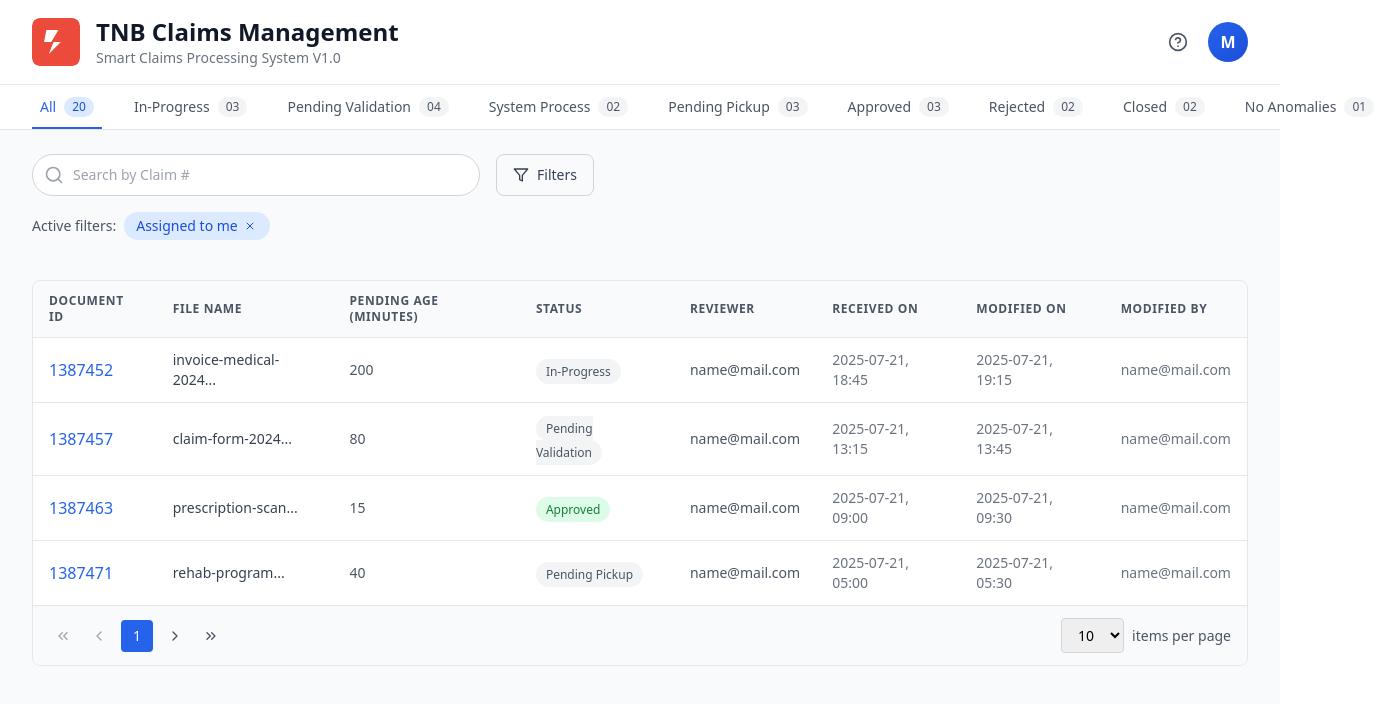
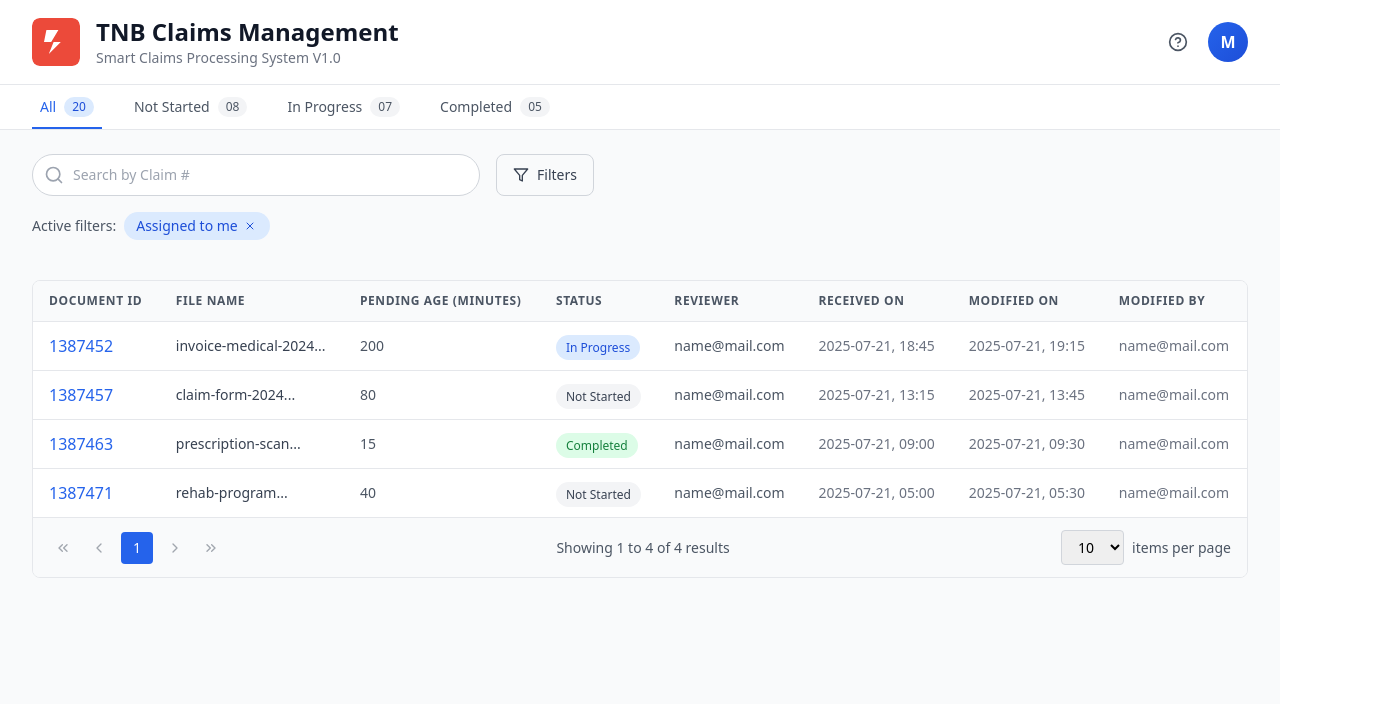
Before and after one commit to naveinavanade/healthcare_tnb, a React (Vite) app: page / in a window 1280 px wide. Both pictures are taken after a click on the button "GET STARTED". Shown: the top 704 px of the page, 1382 px wide, since content can reach past the window. Built offline with nearby package versions, Linux system fonts and the light colour scheme.

Commit message:
Tabs and Pagination

```diff
--- a/App.jsx
+++ b/App.jsx
@@ -159,16 +159,15 @@ const DashboardScreen = ({ onDocumentClick }) => {
     dateTo: ''
   });
 
+  // Pagination state
+  const [currentPage, setCurrentPage] = useState(1);
+  const [itemsPerPage, setItemsPerPage] = useState(10);
+
   const tabs = [
     { name: 'All', count: '20' },
-    { name: 'In-Progress', count: '03' },
-    { name: 'Pending Validation', count: '04' },
-    { name: 'System Process', count: '02' },
-    { name: 'Pending Pickup', count: '03' },
-    { name: 'Approved', count: '03' },
-    { name: 'Rejected', count: '02' },
-    { name: 'Closed', count: '02' },
-    { name: 'No Anomalies', count: '01' }
+    { name: 'Not Started', count: '08' },
+    { name: 'In Progress', count: '07' },
+    { name: 'Completed', count: '05' }
   ];
 
   const getStatusStyles = (status) => {
@@ -187,6 +186,10 @@ const DashboardScreen = ({ onDocumentClick }) => {
 
   const getStatusColor = (status) => {
     const colors = {
+      'Not Started': 'bg-gray-100 text-gray-700',
+      'In Progress': 'bg-blue-100 text-blue-700',
+      'Completed': 'bg-green-100 text-green-700',
+      // Legacy status colors (in case any remain)
       'Captured': 'bg-blue-100 text-blue-700',
       'QA': 'bg-yellow-100 text-yellow-700',
       'Uploaded': 'bg-gray-100 text-gray-700',
@@ -272,68 +275,113 @@ const DashboardScreen = ({ onDocumentClick }) => {
     return filtered;
   };
 
+  // Pagination functions
+  const getPaginatedDocuments = (documents) => {
+    const startIndex = (currentPage - 1) * itemsPerPage;
+    const endIndex = startIndex + itemsPerPage;
+    return documents.slice(startIndex, endIndex);
+  };
+
+  const getTotalPages = (documentsLength) => {
+    return Math.ceil(documentsLength / itemsPerPage);
+  };
+
+  const handlePageChange = (page) => {
+    setCurrentPage(page);
+  };
+
+  const handleItemsPerPageChange = (newItemsPerPage) => {
+    setItemsPerPage(newItemsPerPage);
+    setCurrentPage(1); // Reset to first page when changing items per page
+  };
+
+  const getPageNumbers = (totalPages) => {
+    const pages = [];
+    const maxVisiblePages = 5;
+
+    if (totalPages <= maxVisiblePages) {
+      for (let i = 1; i <= totalPages; i++) {
+        pages.push(i);
+      }
+    } else {
+      if (currentPage <= 3) {
+        for (let i = 1; i <= 5; i++) {
+          pages.push(i);
+        }
+      } else if (currentPage >= totalPages - 2) {
+        for (let i = totalPages - 4; i <= totalPages; i++) {
+          pages.push(i);
+        }
+      } else {
+        for (let i = currentPage - 2; i <= currentPage + 2; i++) {
+          pages.push(i);
+        }
+      }
+    }
+
+    return pages;
+  };
+
   const allDocumentsData = {
     'All': [
-      { id: '1387452', fileName: 'invoice-medical-2024...', pendingAge: '200', status: 'In-Progress', owner: 'name@mail.com', receivedOn: '2025-07-21, 18:45', modifiedOn: '2025-07-21, 19:15', modifiedBy: 'name@mail.com' },
-      { id: '1387453', fileName: 'guarantee-letter-abc...', pendingAge: '180', status: 'Pending Validation', owner: 'john@mail.com', receivedOn: '2025-07-21, 17:30', modifiedOn: '2025-07-21, 18:00', modifiedBy: 'john@mail.com' },
-      { id: '1387454', fileName: 'pre-admission-form...', pendingAge: '150', status: 'System Process', owner: 'sarah@mail.com', receivedOn: '2025-07-21, 16:20', modifiedOn: '2025-07-21, 16:45', modifiedBy: 'sarah@mail.com' },
-      { id: '1387455', fileName: 'invoice-pharmacy...', pendingAge: '120', status: 'Pending Pickup', owner: 'mike@mail.com', receivedOn: '2025-07-21, 15:45', modifiedOn: '2025-07-21, 16:10', modifiedBy: 'mike@mail.com' },
-      { id: '1387456', fileName: 'medical-report-xyz...', pendingAge: '100', status: 'Approved', owner: 'lisa@mail.com', receivedOn: '2025-07-21, 14:30', modifiedOn: '2025-07-21, 15:00', modifiedBy: 'lisa@mail.com' },
-      { id: '1387457', fileName: 'claim-form-2024...', pendingAge: '80', status: 'Pending Validation', owner: 'name@mail.com', receivedOn: '2025-07-21, 13:15', modifiedOn: '2025-07-21, 13:45', modifiedBy: 'name@mail.com' },
-      { id: '1387458', fileName: 'receipt-consultation...', pendingAge: '60', status: 'Rejected', owner: 'admin@mail.com', receivedOn: '2025-07-21, 12:00', modifiedOn: '2025-07-21, 12:30', modifiedBy: 'admin@mail.com' },
-      { id: '1387459', fileName: 'lab-results-patient...', pendingAge: '45', status: 'In-Progress', owner: 'john@mail.com', receivedOn: '2025-07-21, 11:30', modifiedOn: '2025-07-21, 12:00', modifiedBy: 'john@mail.com' },
-      { id: '1387460', fileName: 'insurance-verification...', pendingAge: '30', status: 'Closed', owner: 'sarah@mail.com', receivedOn: '2025-07-21, 10:45', modifiedOn: '2025-07-21, 11:15', modifiedBy: 'sarah@mail.com' },
-      { id: '1387461', fileName: 'billing-statement...', pendingAge: '25', status: 'Pending Pickup', owner: 'mike@mail.com', receivedOn: '2025-07-21, 10:00', modifiedOn: '2025-07-21, 10:30', modifiedBy: 'mike@mail.com' },
-      { id: '1387462', fileName: 'referral-letter-dr...', pendingAge: '20', status: 'Pending Validation', owner: 'lisa@mail.com', receivedOn: '2025-07-21, 09:30', modifiedOn: '2025-07-21, 10:00', modifiedBy: 'lisa@mail.com' },
-      { id: '1387463', fileName: 'prescription-scan...', pendingAge: '15', status: 'Approved', owner: 'name@mail.com', receivedOn: '2025-07-21, 09:00', modifiedOn: '2025-07-21, 09:30', modifiedBy: 'name@mail.com' },
-      { id: '1387464', fileName: 'discharge-summary...', pendingAge: '12', status: 'Pending Validation', owner: 'john@mail.com', receivedOn: '2025-07-21, 08:45', modifiedOn: '2025-07-21, 09:15', modifiedBy: 'john@mail.com' },
-      { id: '1387465', fileName: 'follow-up-notes...', pendingAge: '8', status: 'System Process', owner: 'sarah@mail.com', receivedOn: '2025-07-21, 08:20', modifiedOn: '2025-07-21, 08:50', modifiedBy: 'sarah@mail.com' },
-      { id: '1387466', fileName: 'payment-receipt...', pendingAge: '5', status: 'In-Progress', owner: 'mike@mail.com', receivedOn: '2025-07-21, 08:00', modifiedOn: '2025-07-21, 08:30', modifiedBy: 'mike@mail.com' },
-      { id: '1387467', fileName: 'surgery-report...', pendingAge: '3', status: 'No Anomalies', owner: 'lisa@mail.com', receivedOn: '2025-07-21, 07:30', modifiedOn: '2025-07-21, 08:00', modifiedBy: 'lisa@mail.com' },
-      { id: '1387468', fileName: 'therapy-notes...', pendingAge: '90', status: 'Approved', owner: 'john@mail.com', receivedOn: '2025-07-21, 06:45', modifiedOn: '2025-07-21, 07:15', modifiedBy: 'john@mail.com' },
-      { id: '1387469', fileName: 'consultation-fee...', pendingAge: '70', status: 'Rejected', owner: 'sarah@mail.com', receivedOn: '2025-07-21, 06:00', modifiedOn: '2025-07-21, 06:30', modifiedBy: 'sarah@mail.com' },
-      { id: '1387470', fileName: 'ambulance-receipt...', pendingAge: '50', status: 'Closed', owner: 'mike@mail.com', receivedOn: '2025-07-21, 05:30', modifiedOn: '2025-07-21, 06:00', modifiedBy: 'mike@mail.com' },
-      { id: '1387471', fileName: 'rehab-program...', pendingAge: '40', status: 'Pending Pickup', owner: 'name@mail.com', receivedOn: '2025-07-21, 05:00', modifiedOn: '2025-07-21, 05:30', modifiedBy: 'name@mail.com' }
+      { id: '1387452', fileName: 'invoice-medical-2024...', pendingAge: '200', status: 'In Progress', owner: 'name@mail.com', receivedOn: '2025-07-21, 18:45', modifiedOn: '2025-07-21, 19:15', modifiedBy: 'name@mail.com' },
+      { id: '1387453', fileName: 'guarantee-letter-abc...', pendingAge: '180', status: 'Not Started', owner: 'john@mail.com', receivedOn: '2025-07-21, 17:30', modifiedOn: '2025-07-21, 18:00', modifiedBy: 'john@mail.com' },
+      { id: '1387454', fileName: 'pre-admission-form...', pendingAge: '150', status: 'Not Started', owner: 'sarah@mail.com', receivedOn: '2025-07-21, 16:20', modifiedOn: '2025-07-21, 16:45', modifiedBy: 'sarah@mail.com' },
+      { id: '1387455', fileName: 'invoice-pharmacy...', pendingAge: '120', status: 'Not Started', owner: 'mike@mail.com', receivedOn: '2025-07-21, 15:45', modifiedOn: '2025-07-21, 16:10', modifiedBy: 'mike@mail.com' },
+      { id: '1387456', fileName: 'medical-report-xyz...', pendingAge: '100', status: 'Completed', owner: 'lisa@mail.com', receivedOn: '2025-07-21, 14:30', modifiedOn: '2025-07-21, 15:00', modifiedBy: 'lisa@mail.com' },
+      { id: '1387457', fileName: 'claim-form-2024...', pendingAge: '80', status: 'Not Started', owner: 'name@mail.com', receivedOn: '2025-07-21, 13:15', modifiedOn: '2025-07-21, 13:45', modifiedBy: 'name@mail.com' },
+      { id: '1387458', fileName: 'receipt-consultation...', pendingAge: '60', status: 'Completed', owner: 'admin@mail.com', receivedOn: '2025-07-21, 12:00', modifiedOn: '2025-07-21, 12:30', modifiedBy: 'admin@mail.com' },
+      { id: '1387459', fileName: 'lab-results-patient...', pendingAge: '45', status: 'In Progress', owner: 'john@mail.com', receivedOn: '2025-07-21, 11:30', modifiedOn: '2025-07-21, 12:00', modifiedBy: 'john@mail.com' },
+      { id: '1387460', fileName: 'insurance-verification...', pendingAge: '30', status: 'Completed', owner: 'sarah@mail.com', receivedOn: '2025-07-21, 10:45', modifiedOn: '2025-07-21, 11:15', modifiedBy: 'sarah@mail.com' },
+      { id: '1387461', fileName: 'billing-statement...', pendingAge: '25', status: 'Not Started', owner: 'mike@mail.com', receivedOn: '2025-07-21, 10:00', modifiedOn: '2025-07-21, 10:30', modifiedBy: 'mike@mail.com' },
+      { id: '1387462', fileName: 'referral-letter-dr...', pendingAge: '20', status: 'Not Started', owner: 'lisa@mail.com', receivedOn: '2025-07-21, 09:30', modifiedOn: '2025-07-21, 10:00', modifiedBy: 'lisa@mail.com' },
+      { id: '1387463', fileName: 'prescription-scan...', pendingAge: '15', status: 'Completed', owner: 'name@mail.com', receivedOn: '2025-07-21, 09:00', modifiedOn: '2025-07-21, 09:30', modifiedBy: 'name@mail.com' },
+      { id: '1387464', fileName: 'discharge-summary...', pendingAge: '12', status: 'Not Started', owner: 'john@mail.com', receivedOn: '2025-07-21, 08:45', modifiedOn: '2025-07-21, 09:15', modifiedBy: 'john@mail.com' },
+      { id: '1387465', fileName: 'follow-up-notes...', pendingAge: '8', status: 'In Progress', owner: 'sarah@mail.com', receivedOn: '2025-07-21, 08:20', modifiedOn: '2025-07-21, 08:50', modifiedBy: 'sarah@mail.com' },
+      { id: '1387466', fileName: 'payment-receipt...', pendingAge: '5', status: 'In Progress', owner: 'mike@mail.com', receivedOn: '2025-07-21, 08:00', modifiedOn: '2025-07-21, 08:30', modifiedBy: 'mike@mail.com' },
+      { id: '1387467', fileName: 'surgery-report...', pendingAge: '3', status: 'Completed', owner: 'lisa@mail.com', receivedOn: '2025-07-21, 07:30', modifiedOn: '2025-07-21, 08:00', modifiedBy: 'lisa@mail.com' },
+      { id: '1387468', fileName: 'therapy-notes...', pendingAge: '90', status: 'In Progress', owner: 'john@mail.com', receivedOn: '2025-07-21, 06:45', modifiedOn: '2025-07-21, 07:15', modifiedBy: 'john@mail.com' },
+      { id: '1387469', fileName: 'consultation-fee...', pendingAge: '70', status: 'In Progress', owner: 'sarah@mail.com', receivedOn: '2025-07-21, 06:00', modifiedOn: '2025-07-21, 06:30', modifiedBy: 'sarah@mail.com' },
+      { id: '1387470', fileName: 'ambulance-receipt...', pendingAge: '50', status: 'In Progress', owner: 'mike@mail.com', receivedOn: '2025-07-21, 05:30', modifiedOn: '2025-07-21, 06:00', modifiedBy: 'mike@mail.com' },
+      { id: '1387471', fileName: 'rehab-program...', pendingAge: '40', status: 'Not Started', owner: 'name@mail.com', receivedOn: '2025-07-21, 05:00', modifiedOn: '2025-07-21, 05:30', modifiedBy: 'name@mail.com' }
     ],
-    'In-Progress': [
-      { id: '1387452', fileName: 'invoice-medical-2024...', pendingAge: '200', status: 'In-Progress', owner: 'name@mail.com', receivedOn: '2025-07-21, 18:45', modifiedOn: '2025-07-21, 19:15', modifiedBy: 'name@mail.com' },
-      { id: '1387459', fileName: 'lab-results-patient...', pendingAge: '45', status: 'In-Progress', owner: 'john@mail.com', receivedOn: '2025-07-21, 11:30', modifiedOn: '2025-07-21, 12:00', modifiedBy: 'john@mail.com' },
-      { id: '1387466', fileName: 'payment-receipt...', pendingAge: '5', status: 'In-Progress', owner: 'mike@mail.com', receivedOn: '2025-07-21, 08:00', modifiedOn: '2025-07-21, 08:30', modifiedBy: 'mike@mail.com' }
+    'Not Started': [
+      { id: '1387453', fileName: 'guarantee-letter-abc...', pendingAge: '180', status: 'Not Started', owner: 'john@mail.com', receivedOn: '2025-07-21, 17:30', modifiedOn: '2025-07-21, 18:00', modifiedBy: 'john@mail.com' },
+      { id: '1387454', fileName: 'pre-admission-form...', pendingAge: '150', status: 'Not Started', owner: 'sarah@mail.com', receivedOn: '2025-07-21, 16:20', modifiedOn: '2025-07-21, 16:45', modifiedBy: 'sarah@mail.com' },
+      { id: '1387455', fileName: 'invoice-pharmacy...', pendingAge: '120', status: 'Not Started', owner: 'mike@mail.com', receivedOn: '2025-07-21, 15:45', modifiedOn: '2025-07-21, 16:10', modifiedBy: 'mike@mail.com' },
+      { id: '1387457', fileName: 'claim-form-2024...', pendingAge: '80', status: 'Not Started', owner: 'name@mail.com', receivedOn: '2025-07-21, 13:15', modifiedOn: '2025-07-21, 13:45', modifiedBy: 'name@mail.com' },
+      { id: '1387461', fileName: 'billing-statement...', pendingAge: '25', status: 'Not Started', owner: 'mike@mail.com', receivedOn: '2025-07-21, 10:00', modifiedOn: '2025-07-21, 10:30', modifiedBy: 'mike@mail.com' },
+      { id: '1387462', fileName: 'referral-letter-dr...', pendingAge: '20', status: 'Not Started', owner: 'lisa@mail.com', receivedOn: '2025-07-21, 09:30', modifiedOn: '2025-07-21, 10:00', modifiedBy: 'lisa@mail.com' },
+      { id: '1387464', fileName: 'discharge-summary...', pendingAge: '12', status: 'Not Started', owner: 'john@mail.com', receivedOn: '2025-07-21, 08:45', modifiedOn: '2025-07-21, 09:15', modifiedBy: 'john@mail.com' },
+      { id: '1387471', fileName: 'rehab-program...', pendingAge: '40', status: 'Not Started', owner: 'name@mail.com', receivedOn: '2025-07-21, 05:00', modifiedOn: '2025-07-21, 05:30', modifiedBy: 'name@mail.com' }
     ],
-    'Pending Validation': [
-      { id: '1387453', fileName: 'guarantee-letter-abc...', pendingAge: '180', status: 'Pending Validation', owner: 'john@mail.com', receivedOn: '2025-07-21, 17:30', modifiedOn: '2025-07-21, 18:00', modifiedBy: 'john@mail.com' },
-      { id: '1387457', fileName: 'claim-form-2024...', pendingAge: '80', status: 'Pending Validation', owner: 'name@mail.com', receivedOn: '2025-07-21, 13:15', modifiedOn: '2025-07-21, 13:45', modifiedBy: 'name@mail.com' },
-      { id: '1387462', fileName: 'referral-letter-dr...', pendingAge: '20', status: 'Pending Validation', owner: 'lisa@mail.com', receivedOn: '2025-07-21, 09:30', modifiedOn: '2025-07-21, 10:00', modifiedBy: 'lisa@mail.com' },
-      { id: '1387464', fileName: 'discharge-summary...', pendingAge: '12', status: 'Pending Validation', owner: 'john@mail.com', receivedOn: '2025-07-21, 08:45', modifiedOn: '2025-07-21, 09:15', modifiedBy: 'john@mail.com' }
+    'In Progress': [
+      { id: '1387452', fileName: 'invoice-medical-2024...', pendingAge: '200', status: 'In Progress', owner: 'name@mail.com', receivedOn: '2025-07-21, 18:45', modifiedOn: '2025-07-21, 19:15', modifiedBy: 'name@mail.com' },
+      { id: '1387459', fileName: 'lab-results-patient...', pendingAge: '45', status: 'In Progress', owner: 'john@mail.com', receivedOn: '2025-07-21, 11:30', modifiedOn: '2025-07-21, 12:00', modifiedBy: 'john@mail.com' },
+      { id: '1387465', fileName: 'follow-up-notes...', pendingAge: '8', status: 'In Progress', owner: 'sarah@mail.com', receivedOn: '2025-07-21, 08:20', modifiedOn: '2025-07-21, 08:50', modifiedBy: 'sarah@mail.com' },
+      { id: '1387466', fileName: 'payment-receipt...', pendingAge: '5', status: 'In Progress', owner: 'mike@mail.com', receivedOn: '2025-07-21, 08:00', modifiedOn: '2025-07-21, 08:30', modifiedBy: 'mike@mail.com' },
+      { id: '1387468', fileName: 'therapy-notes...', pendingAge: '90', status: 'In Progress', owner: 'john@mail.com', receivedOn: '2025-07-21, 06:45', modifiedOn: '2025-07-21, 07:15', modifiedBy: 'john@mail.com' },
+      { id: '1387469', fileName: 'consultation-fee...', pendingAge: '70', status: 'In Progress', owner: 'sarah@mail.com', receivedOn: '2025-07-21, 06:00', modifiedOn: '2025-07-21, 06:30', modifiedBy: 'sarah@mail.com' },
+      { id: '1387470', fileName: 'ambulance-receipt...', pendingAge: '50', status: 'In Progress', owner: 'mike@mail.com', receivedOn: '2025-07-21, 05:30', modifiedOn: '2025-07-21, 06:00', modifiedBy: 'mike@mail.com' }
     ],
-    'System Process': [
-      { id: '1387454', fileName: 'pre-admission-form...', pendingAge: '150', status: 'System Process', owner: 'sarah@mail.com', receivedOn: '2025-07-21, 16:20', modifiedOn: '2025-07-21, 16:45', modifiedBy: 'sarah@mail.com' },
-      { id: '1387465', fileName: 'follow-up-notes...', pendingAge: '8', status: 'System Process', owner: 'sarah@mail.com', receivedOn: '2025-07-21, 08:20', modifiedOn: '2025-07-21, 08:50', modifiedBy: 'sarah@mail.com' }
-    ],
-    'Pending Pickup': [
-      { id: '1387455', fileName: 'invoice-pharmacy...', pendingAge: '120', status: 'Pending Pickup', owner: 'mike@mail.com', receivedOn: '2025-07-21, 15:45', modifiedOn: '2025-07-21, 16:10', modifiedBy: 'mike@mail.com' },
-      { id: '1387461', fileName: 'billing-statement...', pendingAge: '25', status: 'Pending Pickup', owner: 'mike@mail.com', receivedOn: '2025-07-21, 10:00', modifiedOn: '2025-07-21, 10:30', modifiedBy: 'mike@mail.com' },
-      { id: '1387471', fileName: 'rehab-program...', pendingAge: '40', status: 'Pending Pickup', owner: 'name@mail.com', receivedOn: '2025-07-21, 05:00', modifiedOn: '2025-07-21, 05:30', modifiedBy: 'name@mail.com' }
-    ],
-    'Approved': [
-      { id: '1387456', fileName: 'medical-report-xyz...', pendingAge: '100', status: 'Approved', owner: 'lisa@mail.com', receivedOn: '2025-07-21, 14:30', modifiedOn: '2025-07-21, 15:00', modifiedBy: 'lisa@mail.com' },
-      { id: '1387463', fileName: 'prescription-scan...', pendingAge: '15', status: 'Approved', owner: 'name@mail.com', receivedOn: '2025-07-21, 09:00', modifiedOn: '2025-07-21, 09:30', modifiedBy: 'name@mail.com' },
-      { id: '1387468', fileName: 'therapy-notes...', pendingAge: '90', status: 'Approved', owner: 'john@mail.com', receivedOn: '2025-07-21, 06:45', modifiedOn: '2025-07-21, 07:15', modifiedBy: 'john@mail.com' }
-    ],
-    'Rejected': [
-      { id: '1387458', fileName: 'receipt-consultation...', pendingAge: '60', status: 'Rejected', owner: 'admin@mail.com', receivedOn: '2025-07-21, 12:00', modifiedOn: '2025-07-21, 12:30', modifiedBy: 'admin@mail.com' },
-      { id: '1387469', fileName: 'consultation-fee...', pendingAge: '70', status: 'Rejected', owner: 'sarah@mail.com', receivedOn: '2025-07-21, 06:00', modifiedOn: '2025-07-21, 06:30', modifiedBy: 'sarah@mail.com' }
-    ],
-    'Closed': [
-      { id: '1387460', fileName: 'insurance-verification...', pendingAge: '30', status: 'Closed', owner: 'sarah@mail.com', receivedOn: '2025-07-21, 10:45', modifiedOn: '2025-07-21, 11:15', modifiedBy: 'sarah@mail.com' },
-      { id: '1387470', fileName: 'ambulance-receipt...', pendingAge: '50', status: 'Closed', owner: 'mike@mail.com', receivedOn: '2025-07-21, 05:30', modifiedOn: '2025-07-21, 06:00', modifiedBy: 'mike@mail.com' }
-    ],
-    'No Anomalies': [
-      { id: '1387467', fileName: 'surgery-report...', pendingAge: '3', status: 'No Anomalies', owner: 'lisa@mail.com', receivedOn: '2025-07-21, 07:30', modifiedOn: '2025-07-21, 08:00', modifiedBy: 'lisa@mail.com' }
+    'Completed': [
+      { id: '1387456', fileName: 'medical-report-xyz...', pendingAge: '100', status: 'Completed', owner: 'lisa@mail.com', receivedOn: '2025-07-21, 14:30', modifiedOn: '2025-07-21, 15:00', modifiedBy: 'lisa@mail.com' },
+      { id: '1387458', fileName: 'receipt-consultation...', pendingAge: '60', status: 'Completed', owner: 'admin@mail.com', receivedOn: '2025-07-21, 12:00', modifiedOn: '2025-07-21, 12:30', modifiedBy: 'admin@mail.com' },
+      { id: '1387460', fileName: 'insurance-verification...', pendingAge: '30', status: 'Completed', owner: 'sarah@mail.com', receivedOn: '2025-07-21, 10:45', modifiedOn: '2025-07-21, 11:15', modifiedBy: 'sarah@mail.com' },
+      { id: '1387463', fileName: 'prescription-scan...', pendingAge: '15', status: 'Completed', owner: 'name@mail.com', receivedOn: '2025-07-21, 09:00', modifiedOn: '2025-07-21, 09:30', modifiedBy: 'name@mail.com' },
+      { id: '1387467', fileName: 'surgery-report...', pendingAge: '3', status: 'Completed', owner: 'lisa@mail.com', receivedOn: '2025-07-21, 07:30', modifiedOn: '2025-07-21, 08:00', modifiedBy: 'lisa@mail.com' }
     ]
   };
 
   const documents = allDocumentsData[activeTab] || [];
+  const filteredDocuments = getFilteredDocuments(documents);
+  const totalPages = getTotalPages(filteredDocuments.length);
+  const paginatedDocuments = getPaginatedDocuments(filteredDocuments);
+
+  // Reset to page 1 when tab changes or filters change
+  React.useEffect(() => {
+    setCurrentPage(1);
+  }, [activeTab, activeFilters, searchQuery]);
 
   return (
     <div className="min-h-screen bg-gray-50">
@@ -432,7 +480,7 @@ const DashboardScreen = ({ onDocumentClick }) => {
         {/* Search Results Count */}
         {searchQuery && (
           <div className="mb-4 text-sm text-gray-600">
-            Found {getFilteredDocuments(documents).length} result{getFilteredDocuments(documents).length !== 1 ? 's' : ''} for "{searchQuery}"
+            Found {filteredDocuments.length} result{filteredDocuments.length !== 1 ? 's' : ''} for "{searchQuery}"
           </div>
         )}
       </div>
@@ -454,7 +502,7 @@ const DashboardScreen = ({ onDocumentClick }) => {
               </tr>
             </thead>
             <tbody className="divide-y divide-gray-200">
-              {getFilteredDocuments(documents).map((doc) => (
+              {paginatedDocuments.map((doc) => (
                 <tr key={doc.id} className="hover:bg-gray-50 transition-colors">
                   <td className="px-4 py-3">
                     <button
@@ -483,28 +531,66 @@ const DashboardScreen = ({ onDocumentClick }) => {
           {/* Pagination */}
           <div className="px-4 py-3 border-t border-gray-200 flex items-center justify-between bg-gray-50">
             <div className="flex items-center gap-2">
-              <button className="p-1.5 hover:bg-gray-200 rounded transition-colors disabled:opacity-50" disabled>
+              <button
+                onClick={() => handlePageChange(1)}
+                disabled={currentPage === 1}
+                className="p-1.5 hover:bg-gray-200 rounded transition-colors disabled:opacity-50 disabled:cursor-not-allowed"
+              >
                 <ChevronsLeft className="w-4 h-4 text-gray-600" />
               </button>
-              <button className="p-1.5 hover:bg-gray-200 rounded transition-colors disabled:opacity-50" disabled>
+              <button
+                onClick={() => handlePageChange(currentPage - 1)}
+                disabled={currentPage === 1}
+                className="p-1.5 hover:bg-gray-200 rounded transition-colors disabled:opacity-50 disabled:cursor-not-allowed"
+              >
                 <ChevronLeft className="w-4 h-4 text-gray-600" />
               </button>
-              <button className="min-w-[32px] h-8 px-2 bg-blue-600 text-white rounded font-medium text-sm">
-                1
-              </button>
-              <button className="p-1.5 hover:bg-gray-200 rounded transition-colors">
+
+              {getPageNumbers(totalPages).map((page) => (
+                <button
+                  key={page}
+                  onClick={() => handlePageChange(page)}
+                  className={`min-w-[32px] h-8 px-2 rounded font-medium text-sm transition-colors ${
+                    currentPage === page
+                      ? 'bg-blue-600 text-white'
+                      : 'hover:bg-gray-200 text-gray-700'
+                  }`}
+                >
+                  {page}
+                </button>
+              ))}
+
+              <button
+                onClick={() => handlePageChange(currentPage + 1)}
+                disabled={currentPage === totalPages}
+                className="p-1.5 hover:bg-gray-200 rounded transition-colors disabled:opacity-50 disabled:cursor-not-allowed"
+              >
                 <ChevronRight className="w-4 h-4 text-gray-600" />
               </button>
-              <button className="p-1.5 hover:bg-gray-200 rounded transition-colors">
+              <button
+                onClick={() => handlePageChange(totalPages)}
+                disabled={currentPage === totalPages}
+                className="p-1.5 hover:bg-gray-200 rounded transition-colors disabled:opacity-50 disabled:cursor-not-allowed"
+              >
                 <ChevronsRight className="w-4 h-4 text-gray-600" />
               </button>
             </div>
 
             <div className="flex items-center gap-2">
-              <select className="px-3 py-1.5 border border-gray-300 rounded text-sm focus:outline-none focus:border-blue-500">
-                <option>10</option>
-                <option>25</option>
-                <option>50</option>
+              <span className="text-sm text-gray-600">
+                Showing {Math.min((currentPage - 1) * itemsPerPage + 1, filteredDocuments.length)} to {Math.min(currentPage * itemsPerPage, filteredDocuments.length)} of {filteredDocuments.length} results
+              </span>
+            </div>
+
+            <div className="flex items-center gap-2">
+              <select
+                value={itemsPerPage}
+                onChange={(e) => handleItemsPerPageChange(Number(e.target.value))}
+                className="px-3 py-1.5 border border-gray-300 rounded text-sm focus:outline-none focus:border-blue-500"
+              >
+                <option value={10}>10</option>
+                <option value={25}>25</option>
+                <option value={50}>50</option>
               </select>
               <span className="text-sm text-gray-600">items per page</span>
             </div>
```
